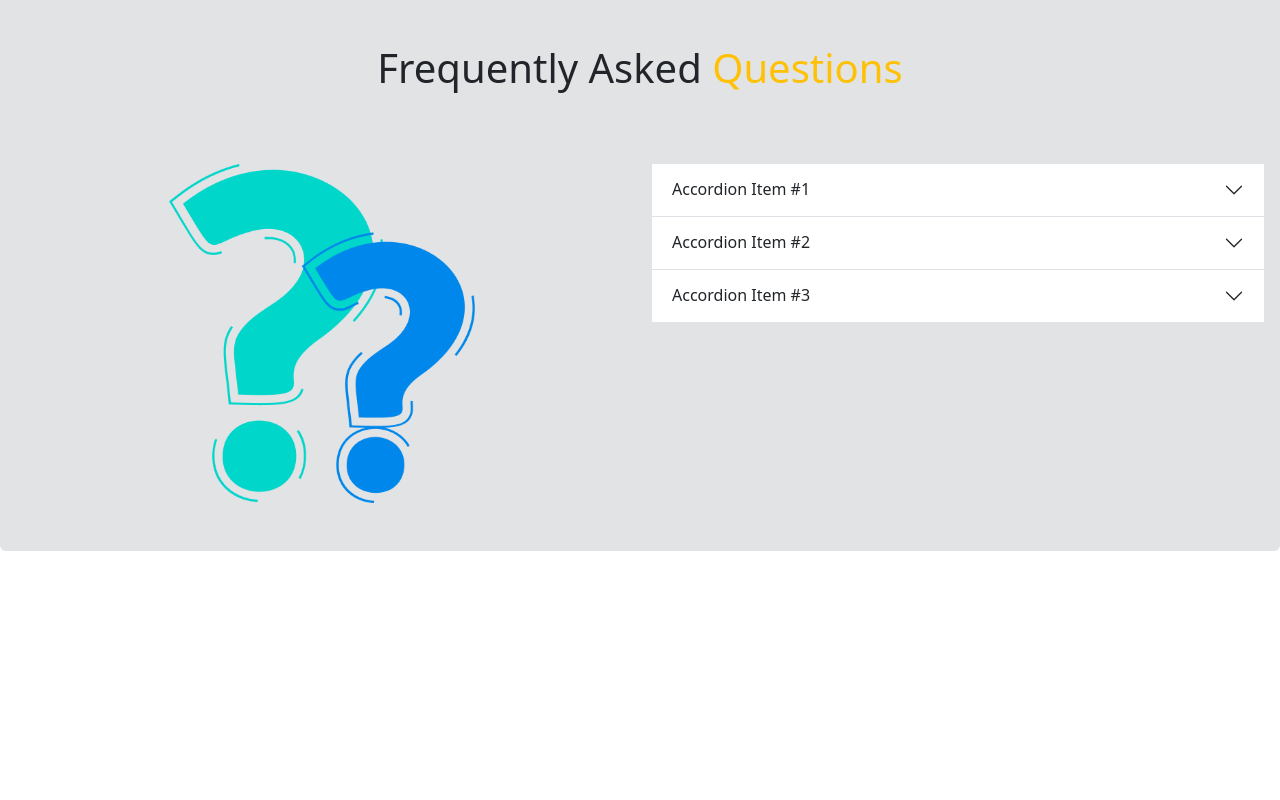
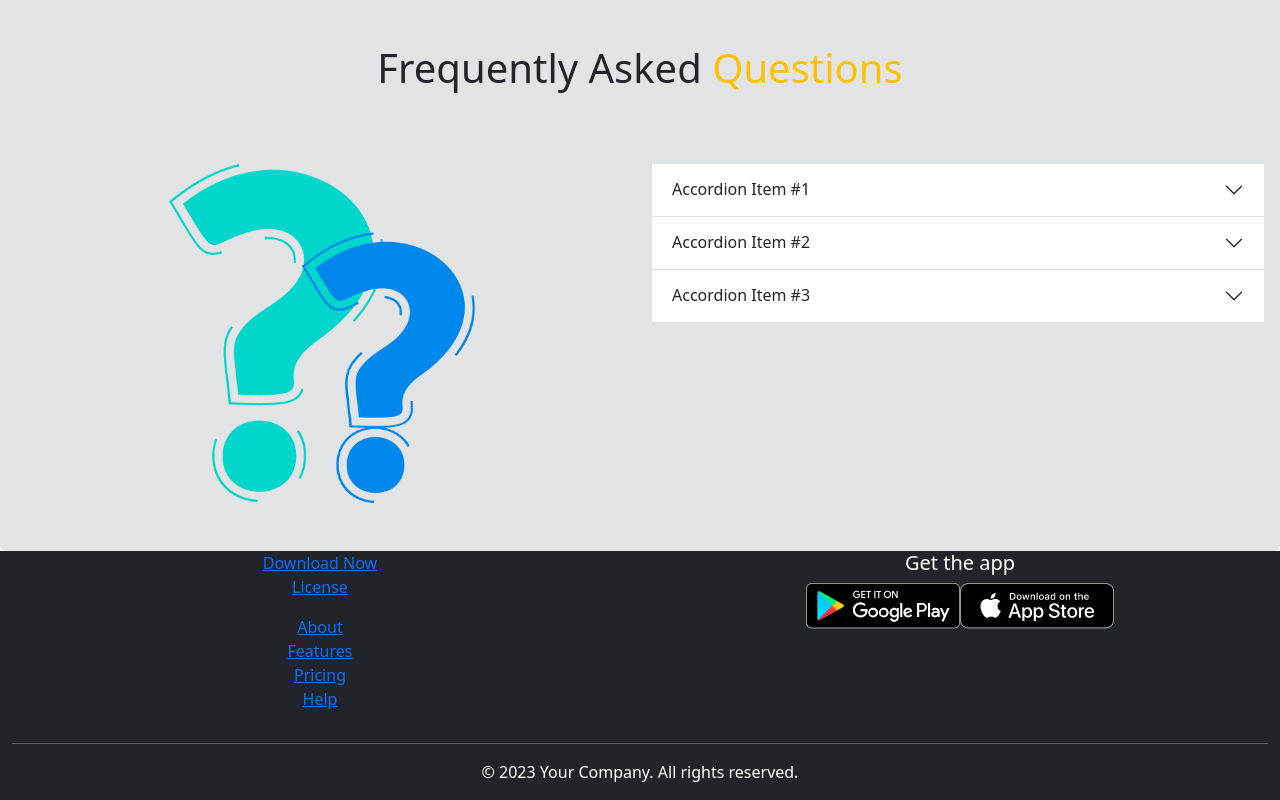
Before and after one commit to mehadihasan556/biker-zone, a plain HTML site: page index.html in a window 1280 px wide. Shown: the part 2672-3472 px from the top of the page. Before the commit the page ends 3223 px from the top, so only its background shows below. Drawn offline with nearby package versions, Linux system fonts and the light colour scheme.

Commit message:
second commit

```diff
--- a/index.html
+++ b/index.html
@@ -9,6 +9,7 @@
         integrity="sha384-9ndCyUaIbzAi2FUVXJi0CjmCapSmO7SnpJef0486qhLnuZ2cdeRhO02iuK6FUUVM" crossorigin="anonymous">
     <link rel="stylesheet" href="styles/style.css">
     <script src="https://kit.fontawesome.com/3c2c5b49dc.js" crossorigin="anonymous"></script>
+
 </head>
 
 <body>
@@ -217,14 +218,16 @@
         </section>
         <!-- happy clients -->
         <section class="mt-5">
-    <h1 class="text-center py-5">Happy<span class="text-danger">Clients</span><h1>
+            <h1 class="text-center py-5">Happy<span class="text-danger">Clients</span>
+                <h1>
 
                     <div class="row row-cols-1 row-cols-md-3 g-4">
                         <div class="col">
                             <div class="card text-center h-100">
                                 <img src="images/user-1.png" class=" w-25 mx-auto mt -3 card-img-top" alt="...">
                                 <div class="card-body">
-             <p class="card-text">Slate helps you see how many more days you need to work to reach your financial goal for the month and year</p>
+                                    <p class="card-text">Slate helps you see how many more days you need to work to
+                                        reach your financial goal for the month and year</p>
                                     <p class="text-warning">
 
                                         <i class="fa-solid fa-star"></i>
@@ -243,9 +246,10 @@
 
                         <div class="col">
                             <div class="card text-center h-100">
-            <img src="images/user-2.png"class="w-25 mx-auto mt -3 card-img-top" alt="...">
+                                <img src="images/user-2.png" class="w-25 mx-auto mt -3 card-img-top" alt="...">
                                 <div class="card-body">
-                <p class="card-text">Slate helps you see how many more days you need to work to reach your financial goal for the month and year</p>
+                                    <p class="card-text">Slate helps you see how many more days you need to work to
+                                        reach your financial goal for the month and year</p>
                                     <p class="text-warning">
 
                                         <i class="fa-solid fa-star"></i>
@@ -265,7 +269,8 @@
                             <div class="card text-center h-100">
                                 <img src="images/user-3.png" class="w-25 mx-auto mt -3 card-img-top" alt="...">
                                 <div class="card-body">
-                <p class="card-text">Slate helps you see how many more days you need to work to reach your financial goal for the month and year</p>
+                                    <p class="card-text">Slate helps you see how many more days you need to work to
+                                        reach your financial goal for the month and year</p>
                                     <p class="text-warning">
 
                                         <i class="fa-solid fa-star"></i>
@@ -290,7 +295,7 @@
             <div class="row row-cols-1 row-cols-md-2 mt-5 g-4">
                 <div class="col text-center">
 
-<img class="w-50"src="images/faq.png" alt="">
+                    <img class="w-50" src="images/faq.png" alt="">
 
                 </div>
                 <div class="col">
@@ -298,32 +303,49 @@
                     <div class="accordion accordion-flush" id="accordionFlushExample">
                         <div class="accordion-item">
                             <h2 class="accordion-header">
-            <button class="accordion-button collapsed" type="button" data-bs-toggle="collapse" data-bs-target="#flush-collapseOne" aria-expanded="false" aria-controls="flush-collapseOne">
+                                <button class="accordion-button collapsed" type="button" data-bs-toggle="collapse"
+                                    data-bs-target="#flush-collapseOne" aria-expanded="false"
+                                    aria-controls="flush-collapseOne">
                                     Accordion Item #1
                                 </button>
                             </h2>
-          <div id="flush-collapseOne" class="accordion-collapse collapse" data-bs-parent="#accordionFlushExample">
-            <div class="accordion-body">Placeholder content for this accordion, which is intended to demonstrate the <code>.accordion-flush</code> class. This is the first item's accordion body.</div>
+                            <div id="flush-collapseOne" class="accordion-collapse collapse"
+                                data-bs-parent="#accordionFlushExample">
+                                <div class="accordion-body">Placeholder content for this accordion, which is intended to
+                                    demonstrate the <code>.accordion-flush</code> class. This is the first item's
+                                    accordion body.</div>
                             </div>
                         </div>
                         <div class="accordion-item">
                             <h2 class="accordion-header">
-            <button class="accordion-button collapsed" type="button" data-bs-toggle="collapse" data-bs-target="#flush-collapseTwo" aria-expanded="false" aria-controls="flush-collapseTwo">
+                                <button class="accordion-button collapsed" type="button" data-bs-toggle="collapse"
+                                    data-bs-target="#flush-collapseTwo" aria-expanded="false"
+                                    aria-controls="flush-collapseTwo">
                                     Accordion Item #2
                                 </button>
                             </h2>
-          <div id="flush-collapseTwo" class="accordion-collapse collapse" data-bs-parent="#accordionFlushExample">
-            <div class="accordion-body">Placeholder content for this accordion, which is intended to demonstrate the <code>.accordion-flush</code> class. This is the second item's accordion body. Let's imagine this being filled with some actual content.</div>
+                            <div id="flush-collapseTwo" class="accordion-collapse collapse"
+                                data-bs-parent="#accordionFlushExample">
+                                <div class="accordion-body">Placeholder content for this accordion, which is intended to
+                                    demonstrate the <code>.accordion-flush</code> class. This is the second item's
+                                    accordion body. Let's imagine this being filled with some actual content.</div>
                             </div>
                         </div>
                         <div class="accordion-item">
                             <h2 class="accordion-header">
-            <button class="accordion-button collapsed" type="button" data-bs-toggle="collapse" data-bs-target="#flush-collapseThree" aria-expanded="false" aria-controls="flush-collapseThree">
+                                <button class="accordion-button collapsed" type="button" data-bs-toggle="collapse"
+                                    data-bs-target="#flush-collapseThree" aria-expanded="false"
+                                    aria-controls="flush-collapseThree">
                                     Accordion Item #3
                                 </button>
                             </h2>
-          <div id="flush-collapseThree" class="accordion-collapse collapse" data-bs-parent="#accordionFlushExample">
-            <div class="accordion-body">Placeholder content for this accordion, which is intended to demonstrate the <code>.accordion-flush</code> class. This is the third item's accordion body. Nothing more exciting happening here in terms of content, but just filling up the space to make it look, at least at first glance, a bit more representative of how this would look in a real-world application.</div>
+                            <div id="flush-collapseThree" class="accordion-collapse collapse"
+                                data-bs-parent="#accordionFlushExample">
+                                <div class="accordion-body">Placeholder content for this accordion, which is intended to
+                                    demonstrate the <code>.accordion-flush</code> class. This is the third item's
+                                    accordion body. Nothing more exciting happening here in terms of content, but just
+                                    filling up the space to make it look, at least at first glance, a bit more
+                                    representative of how this would look in a real-world application.</div>
                             </div>
                         </div>
                     </div>
@@ -349,16 +371,42 @@
 
 
     <!-- Footer -->
-    <footer>
 
 
 
 
 
+      <footer>
+        <div class="container-fluid text-center bg-dark text-white">
+          <div class="row">
+            <div class="col-md-6">
+              <ul class="footer-ul">
+                <li><a href="#">Download Now</a></li>
+                <li><a href="#">License</a></li>
+              </ul>
+              <ul class="footer-ul">
+                <li><a href="#">About</a></li>
+                <li><a href="#">Features</a></li>
+                <li><a href="#">Pricing</a></li>
+                <li><a href="#">Help</a></li>
+              </ul>
+            </div>
+            <div class="col-md-6">
+              <h5>Get the app</h5>
+              <div class="d-flex justify-content-center">
+                <img class="w-25" src="images/android.png" alt="Android">
+                <img class="w-25" src="images/ios.png" alt="iOS">
+              </div>
+            </div>
+          </div>
+          <hr>
+          <div class="row">
+            <div class="col">
+              <p>&copy; 2023 Your Company. All rights reserved.</p>
+            </div>
+          </div>
+        </div>
       </footer>
-
-
-
 
 
 
--- a/styles/style.css
+++ b/styles/style.css
@@ -0,0 +1,4 @@
+.footer-ul {
+    list-style: none; /* Remove bullet points */
+    padding-left: 0; /* Remove default left padding */
+  }
```
Lines whose indentation alone changed are shown as unchanged.
